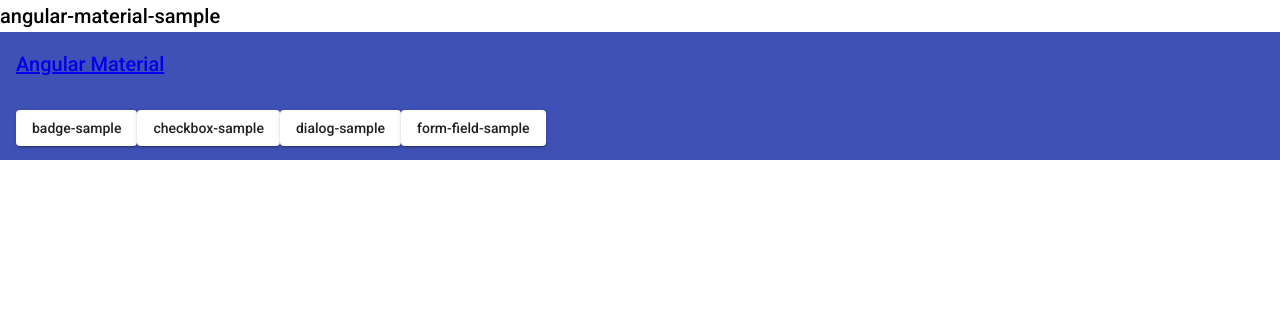
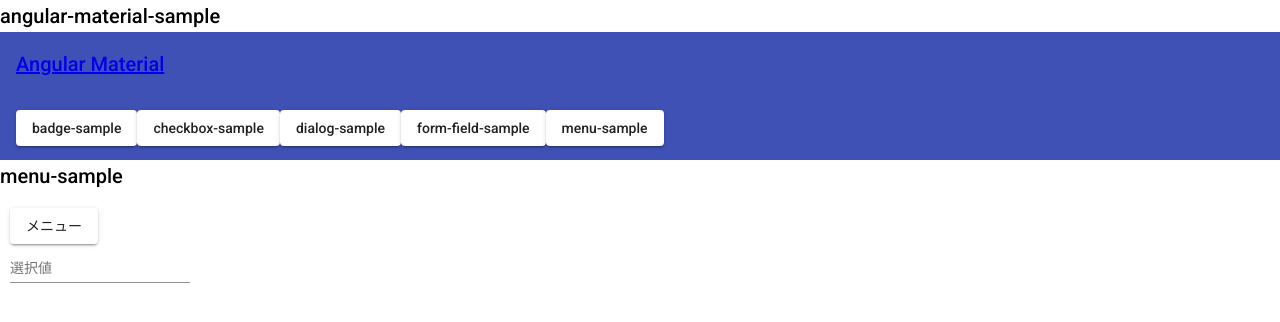
Before and after one commit to nakamurakko/angular-material-sample, an Angular app: page /menu-sample in a window 1280 px wide. Before the commit this address led to /. Shown: the top 322 px of the page. Built offline with nearby package versions, Linux system fonts and the light colour scheme.

Commit message:
Menu のサンプルを追加。

```diff
--- a/src/app/app-routing.module.ts
+++ b/src/app/app-routing.module.ts
@@ -5,6 +5,7 @@
 import { CheckboxSampleComponent } from './checkbox-sample/checkbox-sample.component';
 import { DialogSampleComponent } from './dialog-sample/dialog-sample.component';
 import { FormFieldSampleComponent } from './form-field-sample/form-field-sample.component';
+import { MenuSampleComponent } from './menu-sample/menu-sample.component';
 
 const routes: Routes = [
   { path: '', redirectTo: '/', pathMatch: 'full' },
@@ -12,6 +13,7 @@
   { path: 'checkbox-sample', component: CheckboxSampleComponent },
   { path: 'dialog-sample', component: DialogSampleComponent },
   { path: 'form-field-sample', component: FormFieldSampleComponent },
+  { path: 'menu-sample', component: MenuSampleComponent },
 ];
 
 @NgModule({
--- a/src/app/app.component.html
+++ b/src/app/app.component.html
@@ -16,6 +16,8 @@
             routerLink="/dialog-sample">dialog-sample</button>
     <button mat-raised-button
             routerLink="/form-field-sample">form-field-sample</button>
+    <button mat-raised-button
+            routerLink="/menu-sample">menu-sample</button>
   </mat-toolbar-row>
 </mat-toolbar>
 
--- a/src/app/app.module.ts
+++ b/src/app/app.module.ts
@@ -6,6 +6,7 @@
 import { MatDialogModule } from '@angular/material/dialog';
 import { MatFormFieldModule } from '@angular/material/form-field';
 import { MatInputModule } from '@angular/material/input';
+import { MatMenuModule } from '@angular/material/menu';
 import { MatToolbarModule } from '@angular/material/toolbar';
 import { BrowserModule } from '@angular/platform-browser';
 import { BrowserAnimationsModule } from '@angular/platform-browser/animations';
@@ -17,6 +18,7 @@
 import { ConfirmDialogComponent } from './dialog-sample/confirm-dialog/confirm-dialog.component';
 import { DialogSampleComponent } from './dialog-sample/dialog-sample.component';
 import { FormFieldSampleComponent } from './form-field-sample/form-field-sample.component';
+import { MenuSampleComponent } from './menu-sample/menu-sample.component';
 
 @NgModule({
   declarations: [
@@ -25,7 +27,8 @@
     CheckboxSampleComponent,
     DialogSampleComponent,
     ConfirmDialogComponent,
-    FormFieldSampleComponent
+    FormFieldSampleComponent,
+    MenuSampleComponent
   ],
   imports: [
     AppRoutingModule,
@@ -38,6 +41,7 @@
     MatDialogModule,
     MatFormFieldModule,
     MatInputModule,
+    MatMenuModule,
     MatToolbarModule,
   ],
   providers: [],
--- /dev/null
+++ b/src/app/menu-sample/menu-sample.component.html
@@ -0,0 +1,25 @@
+<h2>menu-sample</h2>
+
+<div class="div-padding">
+
+  <div>
+    <button mat-raised-button
+            [matMenuTriggerFor]="menu">メニュー</button>
+    <mat-menu #menu="matMenu"
+              xPosition="before">
+      <button mat-menu-item
+              (click)="onClick($event, 'Item 1')">Item 1</button>
+      <button mat-menu-item
+              (click)="onClick($event, 'Item 2')">Item 2</button>
+    </mat-menu>
+  </div>
+
+  <div>
+    <mat-form-field>
+      <mat-label>選択値</mat-label>
+      <input matInput
+             [(ngModel)]="selectedValue" />
+    </mat-form-field>
+  </div>
+
+</div>
--- /dev/null
+++ b/src/app/menu-sample/menu-sample.component.ts
@@ -0,0 +1,27 @@
+import { Component, OnInit } from '@angular/core';
+
+/**
+ * メニューサンプル。
+ */
+@Component({
+  selector: 'app-menu-sample',
+  templateUrl: './menu-sample.component.html',
+  styleUrls: ['./menu-sample.component.css']
+})
+export class MenuSampleComponent implements OnInit {
+
+  public selectedValue: string = '';
+
+  public ngOnInit(): void {
+  }
+
+  /**
+   * クリック処理。
+   *
+   * @param e イベントデータ。
+   * @param value クリックしたボタンを認識する値。
+   */
+  public onClick(e: MouseEvent, value: string): void {
+    this.selectedValue = value + ' をクリック';
+  }
+}
```
Also changed, not shown: src/app/menu-sample/menu-sample.component.css (added), 1 other file (tests, documents, lock files or other folders).
